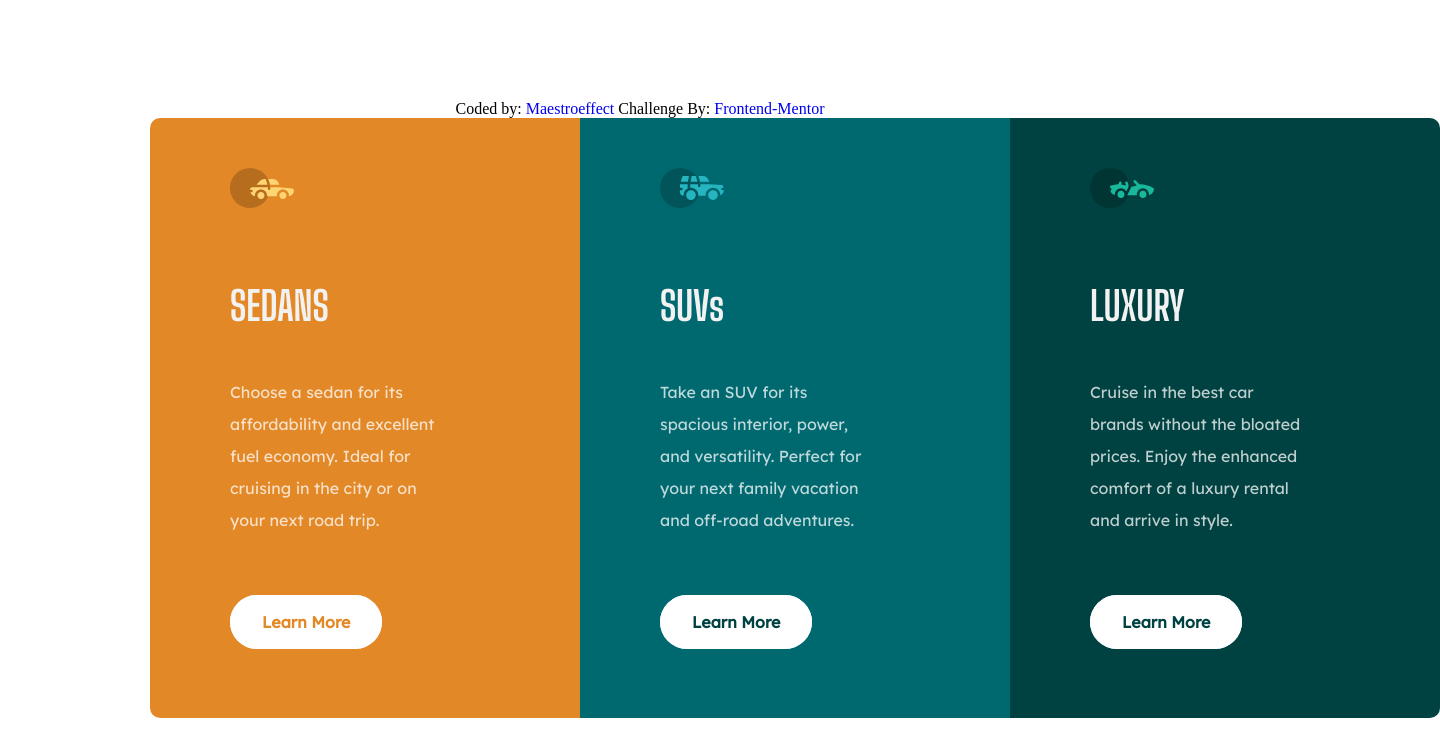
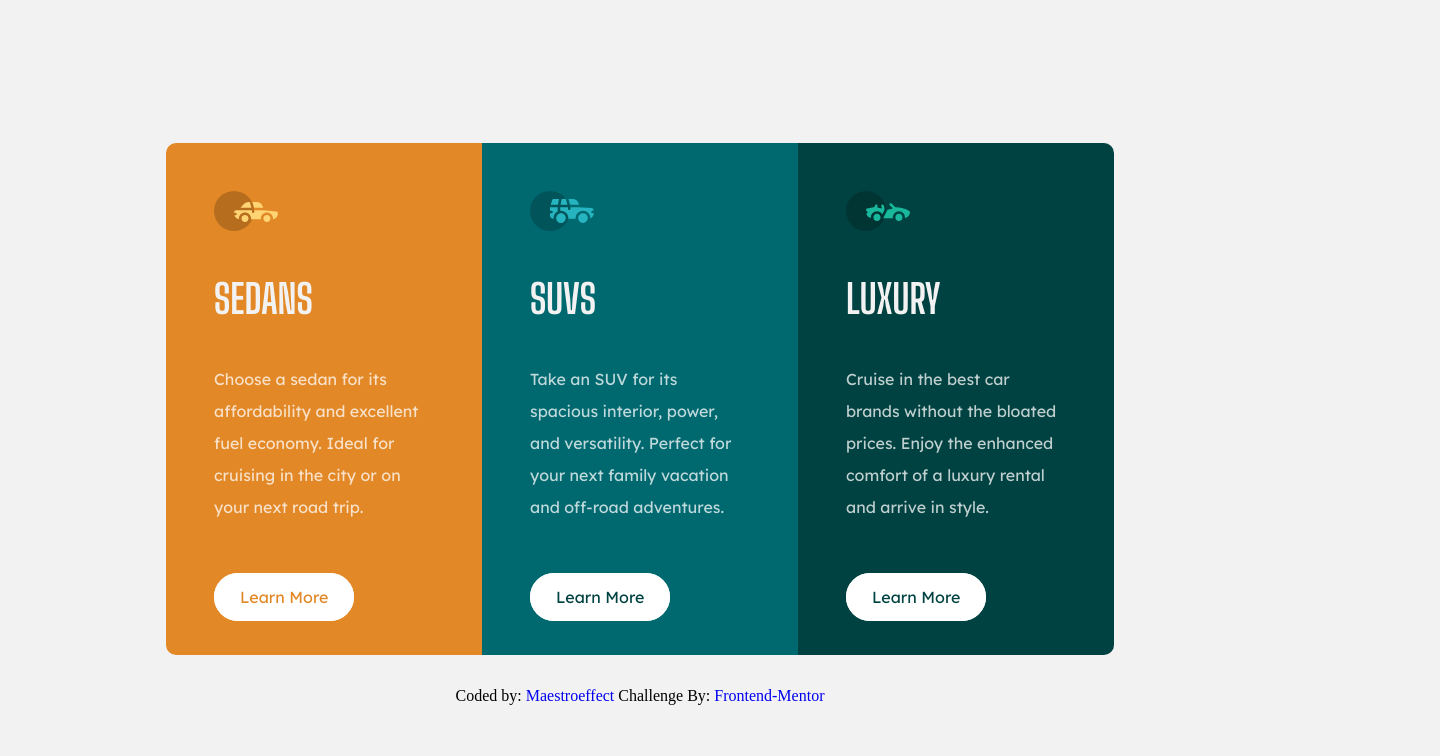
Before and after one commit to maestroeffect/Project-3---3-column-preview-card-component-challenge-hub, a plain HTML site: page index.html in a window 1280 px wide. Shown: the whole page, 1440 px wide, since content can reach past the window. Drawn offline with Linux system fonts and the light colour scheme.

Commit message:
code review and implemented DRY

```diff
--- a/css/column.css
+++ b/css/column.css
@@ -1,27 +1,74 @@
+/* you need to think more about DRY programming principle while writing code, if dont know about google it. dont you worry everybody learns by doing it thats how i learned and still learning
+
+I tried not to remove things you wrote so you can compare and learn, I used flex-box hope you know about it. */
+
+/*
+use root psuedo-class to declare variable in css and then use them anywhere required like this >> color: var(--bg-color);
+
+:root{
+  --bg-color: hsla(0, 0%, 100%, 0.75);
+  --heading-col: hsl(0, 0%, 95%);
+}
+*/
+
 body {
-  margin: 6.25rem 9.375rem;
-  height: 37.5rem;
-  color: hsla(0, 0%, 100%, 0.75);
+  /* margin: 6.25rem 9.375rem; */
+  /* height: 3.5rem; */
+  display: flex;
+  align-items: center;
+  justify-content: center;
+  flex-direction: column;
+  background-color: hsla(0, 0%, 95%);
+  height:100vh;
+
 }
+
+.container{
+  display: flex;
+  flex-direction: row;
+  margin: 2rem;
+}
+
+.card{
+  padding: 3rem;
+  width: 13.75rem;
+}
+
+.btn{
+  background-color: white;
+  padding: 0.75rem 1.5rem;
+  border:  0.125rem solid white;
+  border-radius: 3.125rem;
+  font-family: 'Lexend Deca', sans-serif;
+  /* font-weight: bold; */
+  font-size: 1rem;
+}
+
+
 
 h1 {
   margin: 0;
   font-family: 'Big Shoulders Display', cursive;
   color: hsl(0, 0%, 95%);
-  padding-bottom: 1.875rem;
+  padding-bottom: 1.5rem;
   font-size: 2.5rem;
+
+  /* instead of writing uppercase in HTML use text transform */
+  text-transform: uppercase;
 }
 
 p {
   font-family: 'Lexend Deca', sans-serif;
   color: hsla(0, 0%, 100%, 0.75);
   line-height: 2;
-  padding-bottom: 3.75rem;
-  width: 13.75rem;
+  /* padding-bottom: 2.75rem;
+  instead of padding bottom use margin-bottom to prevent overlapping */
+  margin-bottom: 4rem;
+  /* width: 13.75rem;  since its same width as card-width so adding or removing it wont affect anything*/
 }
 
 img {
-  margin-bottom: 70px;
+  margin-bottom: 2.5rem;
 }
 
 a {
@@ -32,25 +79,26 @@ a {
 
 .first-section {
   background: hsl(31, 77%, 52%);
-  width: 18.75rem;
+  /* width: 18.75rem;
   height: 31.25rem;
-  padding: 3.125rem 3.125rem 3.125rem 5rem;
+  padding: 3.125rem 3.125rem 3.125rem 5rem; */
   border-top-left-radius: 0.625rem;
   border-bottom-left-radius: 0.625rem;
 }
 
 .first-button {
-  background-color: white;
   color: hsl(31, 77%, 52%);
+  /* background-color: white;
   padding: 0.9375rem 1.875rem;
   border:  0.125rem solid white;
   border-radius: 3.125rem;
   font-family: 'Lexend Deca', sans-serif;
-  font-weight: bold;
+  font-weight: bold; */
 }
 
 .first-button:hover {
-  background-color: hsl(31, 77%, 52%);
+  /* you can also set the color to be transparent it works the same since it inherits the color of its parent */
+  background-color: transparent;
   color:  hsl(0, 0%, 95%);
 }
 
@@ -59,23 +107,23 @@ a {
 
 .middle-section {
   background: hsl(184, 100%, 22%);
-  width: 18.75rem;
+  /* width: 18.75rem;
   height: 31.25rem;
-  position: relative;
+ position: relative;
   left: 430px;
   bottom: 600px;
-  padding: 3.125rem 3.125rem 3.125rem 5rem;
+  padding: 3.125rem 3.125rem 3.125rem 5rem;  */
 }
 
 
 .middle-button {
-  background-color: white;
   color: hsl(179, 100%, 13%);
+  /* background-color: white;
   padding: 0.9375rem 1.875rem;
   border:  0.125rem solid white;
   border-radius: 3.125rem;
   font-family: 'Lexend Deca', sans-serif;
-  font-weight: bold;
+  font-weight: bold; */
 }
 
 .middle-button:hover {
@@ -88,24 +136,24 @@ a {
 
 .second-section {
   background: hsl(179, 100%, 13%);
-  width: 18.75rem;
+  /* width: 18.75rem;
   height: 31.25rem;
   position: relative;
   left: 53.75rem;
   bottom: 75rem;
-  padding: 3.125rem 3.125rem 3.125rem 5rem;
+  padding: 3.125rem 3.125rem 3.125rem 5rem; */
   border-top-right-radius: 0.625rem;
   border-bottom-right-radius: 0.625rem;
 }
 
 .second-button {
-  background-color: white;
   color: hsl(179, 100%, 13%);
+  /* background-color: white;
   padding: 0.9375rem 1.875rem;
   border: 0.125rem solid white;
   border-radius: 3.125rem;
   font-family: 'Lexend Deca', sans-serif;
-  font-weight: bold;
+  font-weight: bold; */
 }
 
 .second-button:hover {
@@ -122,7 +170,25 @@ a {
 
 @media screen and (max-width: 800px) {
 
-  body {
+  body{
+    height: 100%;
+  }
+
+  .card{
+    border-radius: 0;
+  }
+
+  .container{
+    flex-direction: column;
+    /* you can change the border-radius of the card individually but i like to do it this way. this only works it dont have any paddings applied in it */
+    border-radius: 1rem;
+    overflow: hidden;
+  }
+
+  /*
+  you dont need to declare everything once again, just mention the things you need to change
+
+   body {
     margin: 6.25rem 9.375rem;
     width: 19.0625rem;
     height: 88.5625rem;
@@ -151,7 +217,7 @@ a {
   }
 
 
-  /* FIRST SECTION */
+  FIRST SECTION
 
   .first-section {
     background: hsl(31, 77%, 52%);
@@ -163,7 +229,7 @@ a {
     border-bottom-left-radius: 0;
   }
 
-  /* MIDDLE SECTION */
+  MIDDLE SECTION
 
 
   .middle-section {
@@ -176,7 +242,7 @@ a {
     padding: 3.125rem 3.125rem 3.125rem 3.125rem;
   }
 
-  /* SECOND SECTION */
+  SECOND SECTION
 
 
   .second-section {
@@ -191,6 +257,5 @@ a {
     border-bottom-right-radius: 0.625rem;
     border-top-right-radius: 0;
   }
-
-
+   */
 }
--- a/index.html
+++ b/index.html
@@ -1,5 +1,6 @@
 <!DOCTYPE html>
 <html lang="en">
+
 <head>
   <meta charset="UTF-8">
   <meta name="viewport" content="width=device-width, initial-scale=1.0"> <!-- displays site properly based on user's device -->
@@ -15,31 +16,37 @@
   <!-- Feel free to remove these styles or customise in your own stylesheet 👍 -->
 
 </head>
+
 <body>
-  <div class="footer">
-    <span class="footer">Coded by: <a href="frontendmentor.io/profile/maestroeffect">Maestroeffect</a></span>
-    <span class="footer">Challenge By: <a href="frontendmentor.io">Frontend-Mentor</a></span>
-  </div>
-  <div class="first-section">
+  <main class="container">
+    <!-- added main div and card class and btn class  -->
+    <div class="first-section card">
       <img src="images/icon-sedans.svg" alt="icon-sedans">
-    <h1>SEDANS</h1>
+      <h1>Sedans</h1>
       <p>Choose a sedan for its affordability and excellent fuel economy. Ideal for cruising in the city
         or on your next road trip.</p>
-    <a href="#" class="first-button" type="button">Learn More</a>
+      <a href="#" class=" btn first-button " type="button">Learn More</a>
     </div>
-  <div class="middle-section">
+    <div class="middle-section card">
       <img src="images/icon-suvs.svg" alt="icon-suvs">
       <h1>SUVs</h1>
       <p>Take an SUV for its spacious interior, power, and versatility. Perfect for your next family vacation
         and off-road adventures.</p>
-    <a href="#" class="middle-button" type="button">Learn More</a>
+      <a href="#" class=" btn middle-button" type="button">Learn More</a>
     </div>
-  <div class="second-section">
+    <div class="second-section card">
       <img src="images/icon-luxury.svg" alt="icon-luxury">
-    <h1>LUXURY</h1>
+      <h1>Luxury</h1>
       <p>Cruise in the best car brands without the bloated prices. Enjoy the enhanced comfort of a luxury
         rental and arrive in style.</p>
-    <a href="#" class="second-button" type="button">Learn More</a>
+      <a href="#" class="btn second-button " type="button">Learn More</a>
     </div>
+  </main>
+<!-- always keep a main and change this div to footer -->
+  <footer class="footer">
+    <span class="footer">Coded by: <a href="frontendmentor.io/profile/maestroeffect">Maestroeffect</a></span>
+    <span class="footer">Challenge By: <a href="frontendmentor.io">Frontend-Mentor</a></span>
+  </footer>
 </body>
+
 </html>
```
Lines whose indentation alone changed are shown as unchanged.
